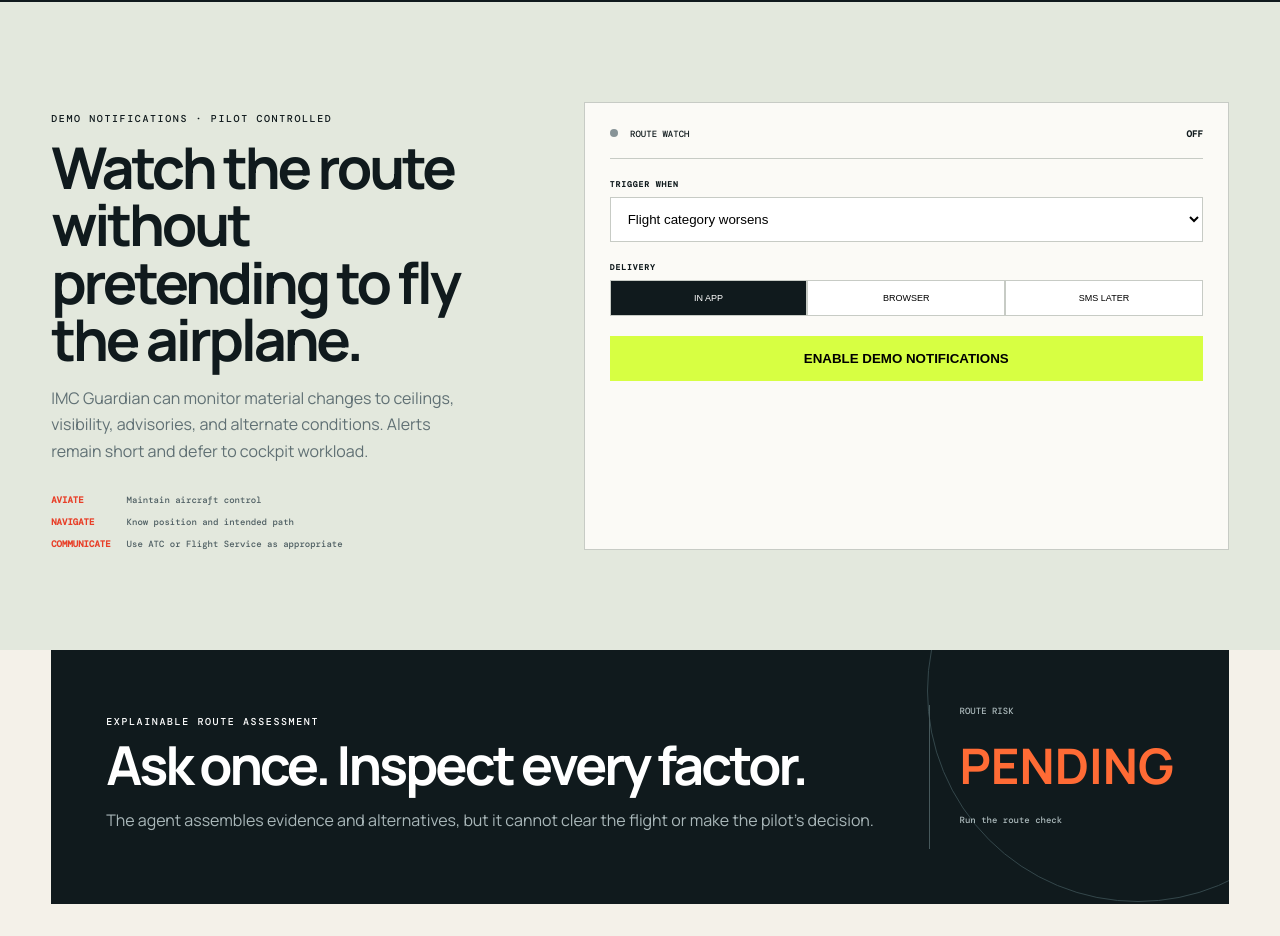
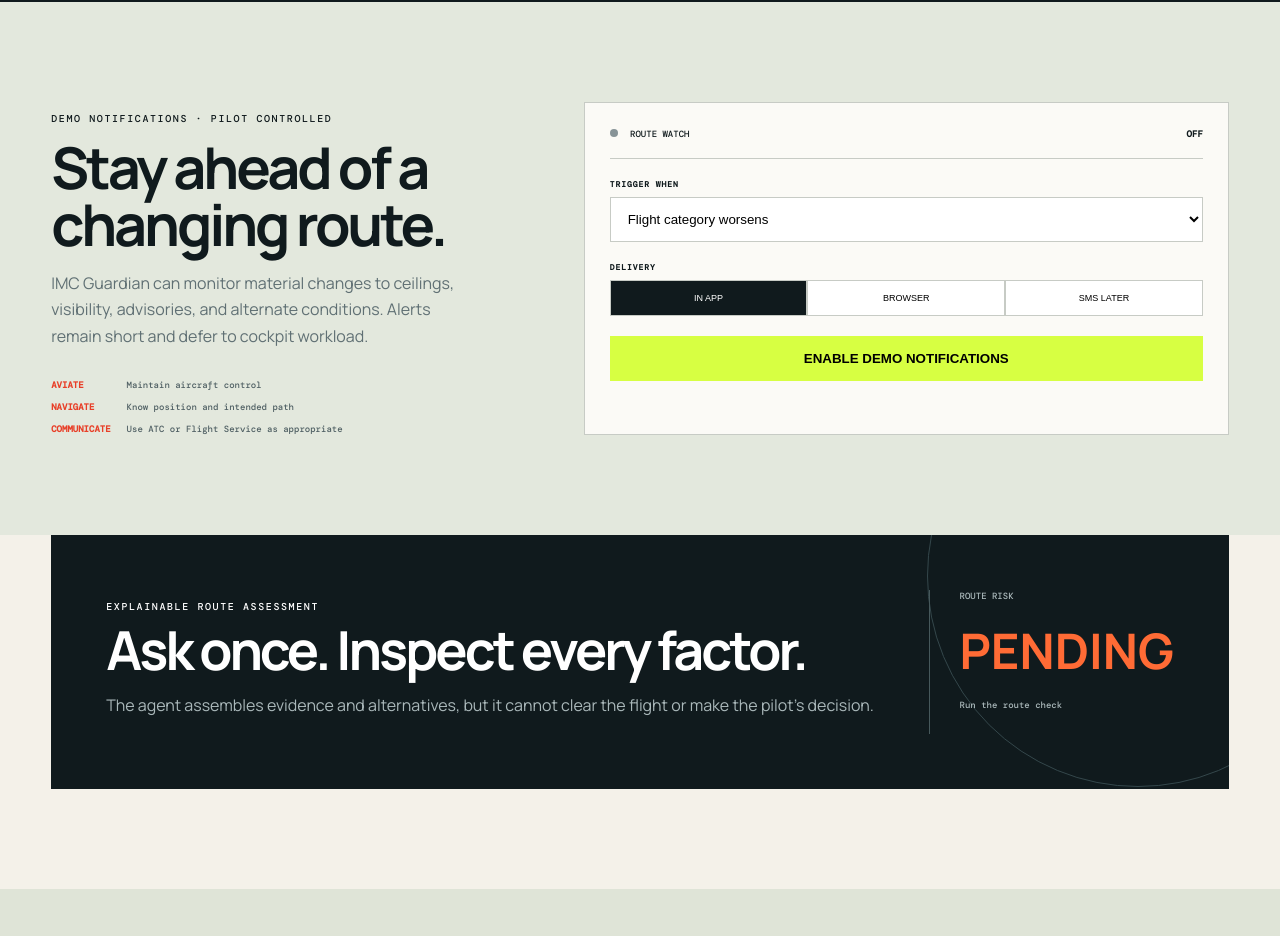
Before and after one commit to NewyorkDev/imc-guardian, a React (Vite) app: page / in a window 1280 px wide. Shown: the part 3540-4476 px from the top of the page. Built offline with nearby package versions, Linux system fonts and the light colour scheme.

Commit message:
Refine route watch message

```diff
--- a/src/main.jsx
+++ b/src/main.jsx
@@ -580,7 +580,7 @@
         <section className="route-watch">
           <div>
             <p className="eyebrow">DEMO NOTIFICATIONS · PILOT CONTROLLED</p>
-            <h2>Watch the route without pretending to fly the airplane.</h2>
+            <h2>Stay ahead of a changing route.</h2>
             <p>
               IMC Guardian can monitor material changes to ceilings, visibility,
               advisories, and alternate conditions. Alerts remain short and
```
